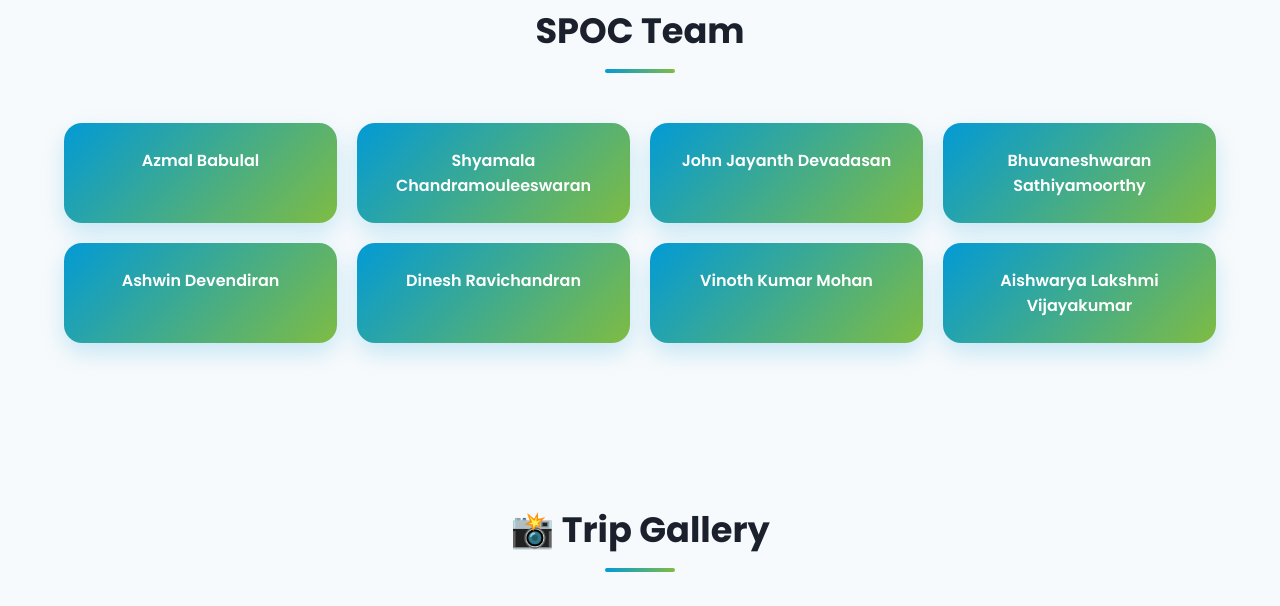
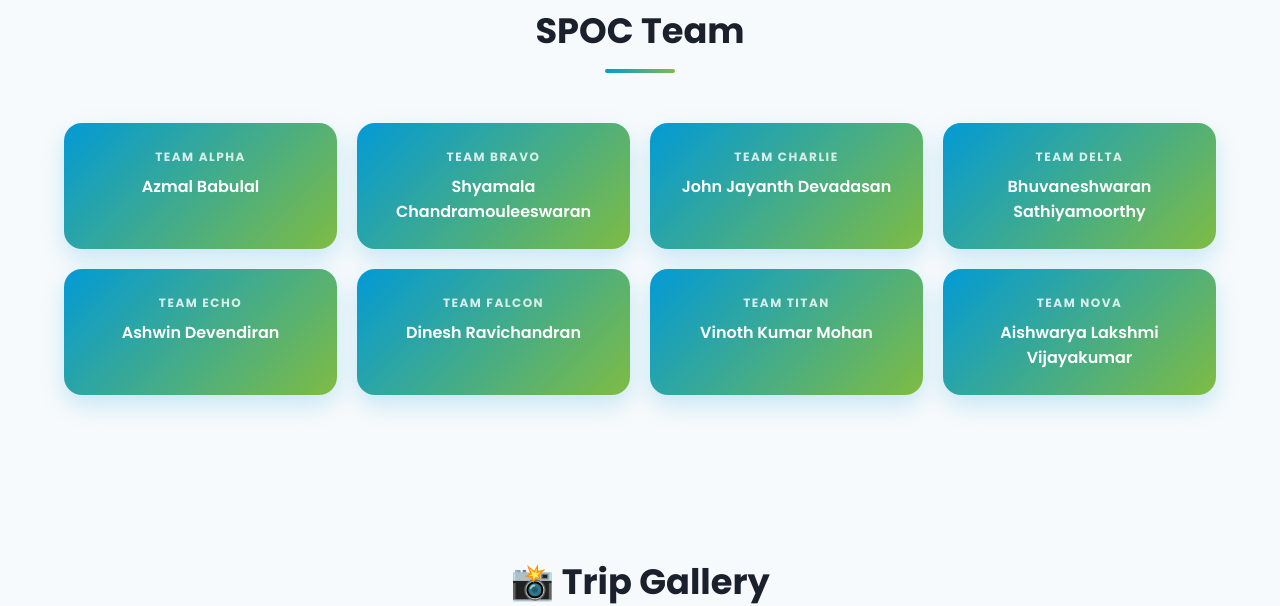
Before and after one commit to Pradeepraja-Athisaravanan-agilysys/Annual_trip, a plain HTML site: page index.html in a window 1280 px wide. Shown: the part 4880-5486 px from the top of the page. Drawn offline with Linux system fonts and the light colour scheme.

Commit message:
Add team names to SPOC cards

```diff
--- a/index.html
+++ b/index.html
@@ -744,6 +744,16 @@ transition:.3s;
 box-shadow:0 10px 25px rgba(2,154,214,.2);
 }
 
+.spoc .team{
+display:block;
+font-size:.75rem;
+font-weight:700;
+letter-spacing:1.5px;
+text-transform:uppercase;
+opacity:.8;
+margin-bottom:8px;
+}
+
 .spoc:hover{
 transform:translateY(-6px) scale(1.03);
 box-shadow:0 20px 40px rgba(2,154,214,.35);
@@ -1182,14 +1192,14 @@ Peaceful lakeside walk in Shillong with optional boating before departure.
 
 <div class="spocs">
 
-<div class="spoc">Azmal Babulal</div>
-<div class="spoc">Shyamala Chandramouleeswaran</div>
-<div class="spoc">John Jayanth Devadasan</div>
-<div class="spoc">Bhuvaneshwaran Sathiyamoorthy</div>
-<div class="spoc">Ashwin Devendiran</div>
-<div class="spoc">Dinesh Ravichandran</div>
-<div class="spoc">Vinoth Kumar Mohan</div>
-<div class="spoc">Aishwarya Lakshmi Vijayakumar</div>
+<div class="spoc"><span class="team">Team Alpha</span>Azmal Babulal</div>
+<div class="spoc"><span class="team">Team Bravo</span>Shyamala Chandramouleeswaran</div>
+<div class="spoc"><span class="team">Team Charlie</span>John Jayanth Devadasan</div>
+<div class="spoc"><span class="team">Team Delta</span>Bhuvaneshwaran Sathiyamoorthy</div>
+<div class="spoc"><span class="team">Team Echo</span>Ashwin Devendiran</div>
+<div class="spoc"><span class="team">Team Falcon</span>Dinesh Ravichandran</div>
+<div class="spoc"><span class="team">Team Titan</span>Vinoth Kumar Mohan</div>
+<div class="spoc"><span class="team">Team Nova</span>Aishwarya Lakshmi Vijayakumar</div>
 
 </div>
 
```
